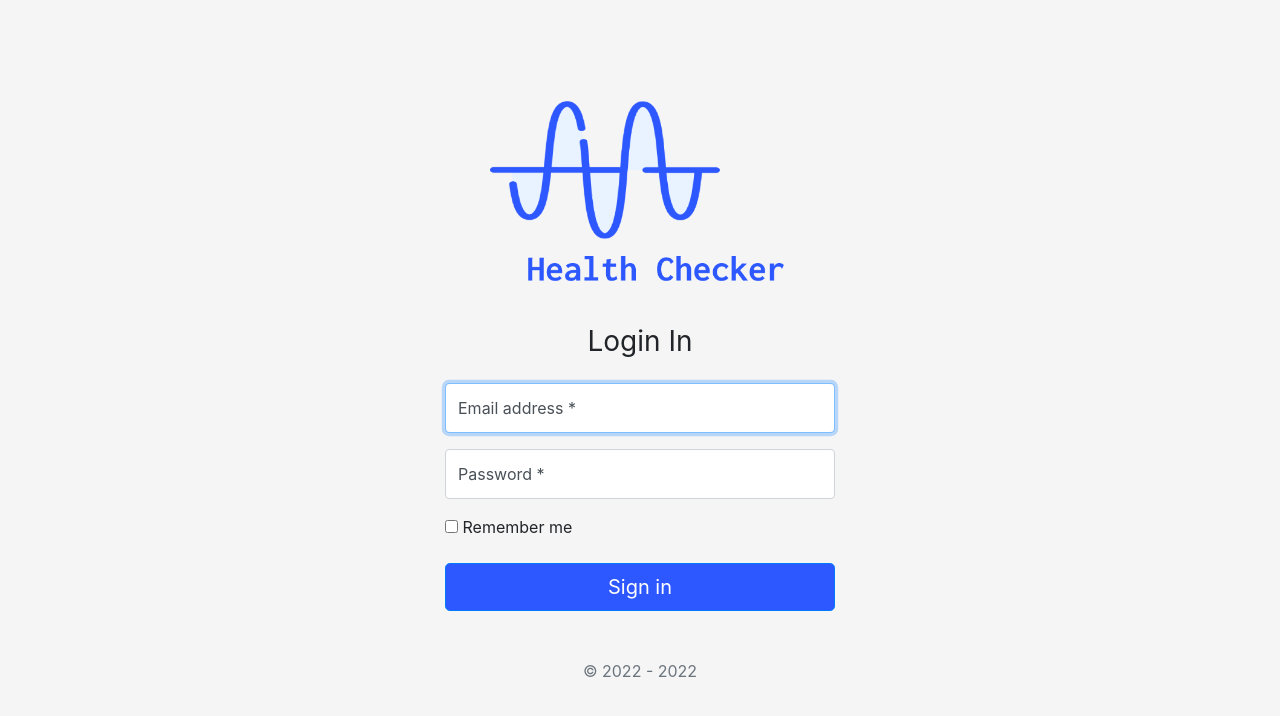
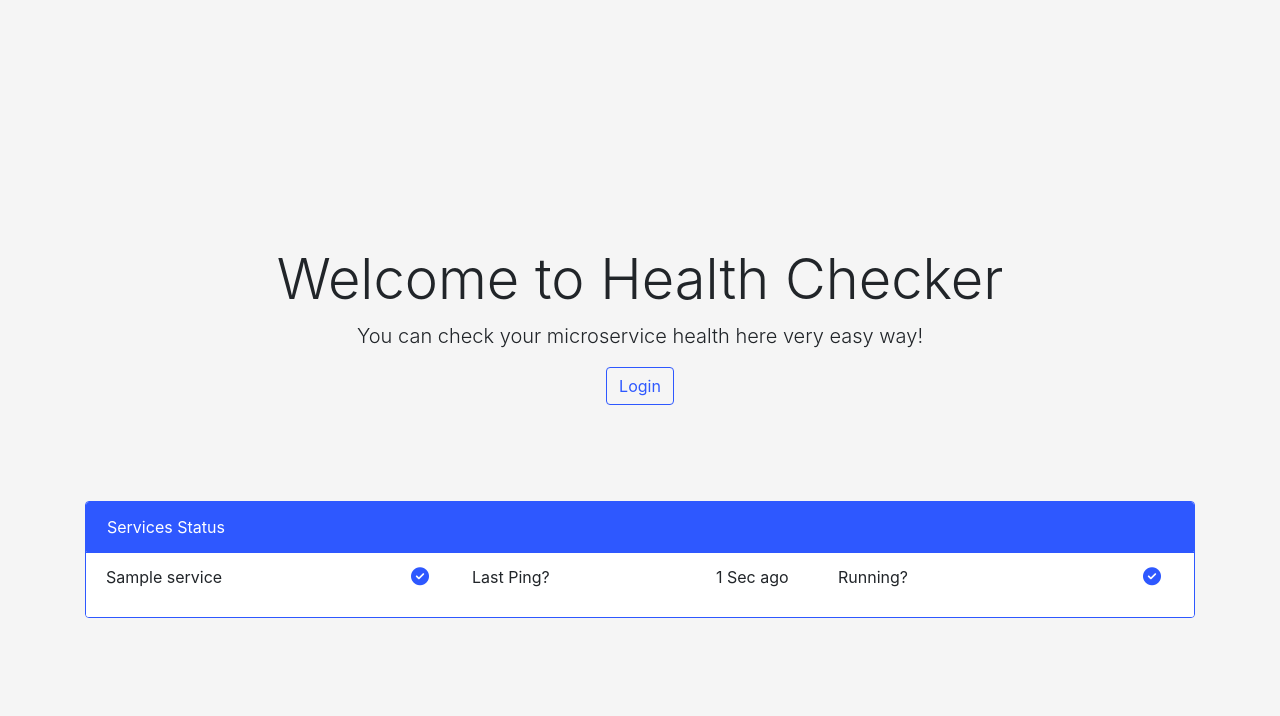
Before and after one commit to vubon/healthchecker, a Django app: page / in a window 1280 px wide. Shown: the top 716 px of the page. Run offline with Django 3.2, Linux system fonts and the light colour scheme; tables that the repository leaves empty hold one stand-in row (Sample ...); some libraries are stand-ins or nearby versions.

Commit message:
Login & Logout and public status page is done

```diff
--- a/apps/accounts/urls.py
+++ b/apps/accounts/urls.py
@@ -1,7 +1,9 @@
 from django.urls import path
 
-from apps.accounts.views import Login
+from apps.accounts.views import Login, Logout, ServiceStatus
 
 urlpatterns = [
-    path("", Login.as_view())
+    path("", ServiceStatus.as_view(), name="open_status"),
+    path("accounts/login/", Login.as_view(), name="login"),
+    path("accounts/logout/", Logout.as_view(), name="logout")
 ]
--- a/apps/accounts/views.py
+++ b/apps/accounts/views.py
@@ -1,7 +1,11 @@
-from django.shortcuts import render
+from django.contrib import messages
+from django.contrib.auth import authenticate, login, logout
+from django.shortcuts import render, redirect
 
 # Create your views here.
 from django.views import View
+
+from apps.projects.models import Service
 
 
 class Login(View):
@@ -9,3 +13,28 @@ class Login(View):
 
     def get(self, request):
         return render(request, template_name=self.template_name)
+
+    def post(self, request):
+        username = request.POST.get("username")
+        password = request.POST.get("password")
+        user = authenticate(request, username=username, password=password)
+        if user:
+            login(request, user)
+            return redirect("project")
+        else:
+            messages.add_message(request, messages.WARNING, "Check your username or password")
+            return render(request, self.template_name)
+
+
+class Logout(View):
+    def get(self, request):
+        logout(request)
+        return redirect("open_status")
+
+
+class ServiceStatus(View):
+    template_name = "public/service-status.html"
+
+    def get(self, request):
+        services = Service.objects.all().values("name", "is_activate", "interval", "enabled")
+        return render(request, self.template_name, {"services": services})
--- a/static/css/login.css
+++ b/static/css/login.css
@@ -85,6 +85,7 @@ body {
     .form-label-group > label {
         display: none;
     }
+
     .form-label-group input::-ms-input-placeholder {
         color: #777;
     }
@@ -96,6 +97,7 @@ body {
     .form-label-group > label {
         display: none;
     }
+
     .form-label-group input:-ms-input-placeholder {
         color: #777;
     }
@@ -104,3 +106,40 @@ body {
 .btn.btn-primary {
     background-color: #2e58ff;
 }
+
+
+.indicator-green {
+    color: #2e58ff;
+    font-size: 18px;
+}
+
+.indicator-red {
+    color: red;
+    font-size: 18px;
+}
+
+.card {
+    border: 1px solid #2e58ff;
+}
+
+.card-header {
+    background-color: #2e58ff;
+    color: #ffffff;
+    border: 1px solid #2e58ff;
+}
+
+.jumbotron {
+    background-color: #f5f5f5;
+    text-align: center;
+}
+.btn-outline-primary {
+    color: #2e58ff;
+    border-color: #2e58ff;
+}
+.btn-outline-primary:hover {
+    background-color: #2e58ff;
+}
+
+.btn-outline-primary:not(:disabled):not(.disabled):active, .btn-outline-primary:not(:disabled):not(.disabled).active, .show > .btn-outline-primary.dropdown-toggle {
+    background-color: #2e58ff;
+}
--- a/templates/account/index.html
+++ b/templates/account/index.html
@@ -1,51 +1,31 @@
-<!doctype html>
+{% extends 'public/base.html' %}
 {% load i18n static %}
-<html lang="en">
-<head>
-    <meta charset="utf-8">
-    <meta name="viewport" content="width=device-width, initial-scale=1, shrink-to-fit=no">
-    <meta name="description" content="">
-    <meta name="author" content="Vubon Roy">
-    <title>Health Checker | Login </title>
-
-    <!-- Bootstrap core CSS -->
-    <link rel="stylesheet" href="{% static 'css/bootstrap.css' %}">
-    <!-- Login CSS -->
-    <link rel="stylesheet" href="{% static 'css/login.css' %}">
-
-    <style>
-        .bd-placeholder-img {
-            font-size: 1.125rem;
-            text-anchor: middle;
-            -webkit-user-select: none;
-            -moz-user-select: none;
-            -ms-user-select: none;
-            user-select: none;
-        }
-
-        @media (min-width: 768px) {
-            .bd-placeholder-img-lg {
-                font-size: 3.5rem;
-            }
-        }
-    </style>
-</head>
-<body>
-<form class="form-signin">
+{% block title %}
+    Create Project
+{% endblock %}
+{% block content %}
+    <div class="container">
+        <div class="row">
+            <div class="col-md-12">
+                <form class="form-signin" method="POST">
                     {% csrf_token %}
                     <div class="text-center mb-4">
-        <img class="mb-4" src="{% static 'img/health-checker.png' %}" alt="" width="300" height="200">
+                        <img class="mb-4" src="{% static 'img/health-checker.png' %}" alt="logo" width="300"
+                             height="200">
                         <h1 class="h3 mb-3 font-weight-normal">Login In</h1>
+                    </div>
+                    {% include 'message.html' %}
+                    <div class="form-label-group">
+                        <input type="text" id="username" name="username" class="form-control" placeholder="Username"
+                               required
+                               autofocus>
+                        <label for="username">Username<span class="indicator-red">*</span></label>
                     </div>
 
                     <div class="form-label-group">
-        <input type="email" id="inputEmail" class="form-control" placeholder="Email address" required autofocus>
-        <label for="inputEmail">Email address <span class="indicator-red">*</span></label>
-    </div>
-
-    <div class="form-label-group">
-        <input type="password" id="inputPassword" class="form-control" placeholder="Password" required>
-        <label for="inputPassword">Password <span class="indicator-red">*</span></label>
+                        <input type="password" id="password" name="password" class="form-control" placeholder="Password"
+                               required>
+                        <label for="password">Password<span class="indicator-red">*</span></label>
                     </div>
 
                     <div class="checkbox mb-3">
--- a/templates/project/create.html
+++ b/templates/project/create.html
@@ -12,13 +12,13 @@
                         <div class="form-group col-md-6">
                             <label for="name">Project Name <span class="indicator-red">*</span></label>
                             <input type="text" class="form-control" name="name" id="project_name"
-                                   placeholder="Project Name">
+                                   placeholder="Project Name" required>
                         </div>
                     </div>
                     <div class="form-row">
                         <div class="form-group col-md-6">
                             <label for="description">Description <span class="indicator-red">*</span></label>
-                            <textarea class="form-control" id="description" rows="3"></textarea>
+                            <textarea class="form-control" id="description" rows="3" required></textarea>
                         </div>
                     </div>
                     <button type="submit" class="btn btn-primary">Create</button>
--- /dev/null
+++ b/templates/public/base.html
@@ -0,0 +1,28 @@
+<!doctype html>
+{% load i18n static %}
+<html lang="en">
+<head>
+    <!-- Required meta tags -->
+    <meta charset="utf-8">
+    <meta name="viewport" content="width=device-width, initial-scale=1, shrink-to-fit=no">
+    <!-- Bootstrap CSS -->
+    <link rel="stylesheet" href="{% static 'css/bootstrap.css' %}">
+    <script src="https://kit.fontawesome.com/ff89d85bbb.js"></script>
+    <link rel="icon" type="image/x-icon" href="{% static 'img/favicon.png' %}">
+    <!-- Login CSS -->
+    <link rel="stylesheet" href="{% static 'css/login.css' %}">
+    <title>{% block title %} {% endblock %}</title>
+</head>
+<body>
+{% block content %}
+
+{% endblock %}
+
+<!-- Optional JavaScript; choose one of the two! -->
+<script src="https://cdn.jsdelivr.net/npm/jquery@3.5.1/dist/jquery.slim.min.js"
+        integrity="sha384-DfXdz2htPH0lsSSs5nCTpuj/zy4C+OGpamoFVy38MVBnE+IbbVYUew+OrCXaRkfj"
+        crossorigin="anonymous"></script>
+<script src="{% static 'js/bootstrap.bundle.js' %}" crossorigin="anonymous"></script>
+<script src="{% static 'js/bootstrap.js' %}" crossorigin="anonymous"></script>
+</body>
+</html>
--- /dev/null
+++ b/templates/public/service-status.html
@@ -0,0 +1,84 @@
+{% extends 'public/base.html' %}
+{% load i18n static %}
+{% block title %}
+    Service Status
+{% endblock %}
+{% block content %}
+
+    <div class="container-fluid">
+        <div class="jumbotron jumbotron-fluid">
+            <div class="container">
+                <h1 class="display-4">Welcome to Health Checker</h1>
+                <p class="lead">You can check your microservice health here very easy way!</p>
+                <a class="lead btn btn-outline-primary" href="{% url 'login' %}">Login</a>
+            </div>
+        </div>
+
+        <div class="container">
+            <div class="row">
+                <div class="col-md-12">
+                    <div class="card">
+                        <div class="card-header">
+                            Services Status
+                        </div>
+                        <ul class="list-group list-group-flush">
+                            {% for service in services %}
+                                <li class="list-group-item">
+                                    <div class="row">
+                                        <div class="col-md-4">
+                                            <div class="row">
+                                                <div class="col-md-10">
+                                                    {{ service.name }}
+                                                </div>
+                                                <div class="col-md-2">
+                                                    {% if service.is_activate %}
+                                                        <i class="fa-solid indicator-green fa-circle-check"></i> {% else %}
+                                                        <i class="fa-solid indicator-red fa-circle-check"></i> {% endif %}
+                                                </div>
+                                            </div>
+
+                                        </div>
+                                        <div class="col-md-4">
+                                            <div class="row">
+                                                <div class="col-md-8">
+                                                    <p>Last Ping?</p>
+                                                </div>
+                                                <div class="col-md-4">
+                                                    {{ service.interval }} Sec ago
+                                                </div>
+                                            </div>
+                                        </div>
+                                        <div class="col-md-4">
+                                            <div class="row">
+                                                <div class="col-md-10">
+                                                    Running?
+                                                </div>
+                                                <div class="col-md-2">
+                                                    {% if service.enabled %}
+                                                        <i class="fa-solid indicator-green fa-circle-check"></i> {% else %}
+                                                        <i class="fa-solid indicator-red fa-circle-check"></i> {% endif %}
+                                                </div>
+                                            </div>
+                                        </div>
+                                    </div>
+                                </li>
+                            {% endfor %}
+                        </ul>
+                    </div>
+                </div>
+
+            </div>
+        </div>
+    </div>
+
+
+    {#    {% block script %}#}
+    {#        <script>#}
+    {#            setTimeout(function () {#}
+    {#                location.reload();#}
+    {#            }, 30000);#}
+    {##}
+    {#        </script>#}
+    {##}
+    {#    {% endblock %}#}
+{% endblock %}
--- a/templates/service/index.html
+++ b/templates/service/index.html
@@ -22,19 +22,19 @@
                 </div>
                 <div class="form-group col-md-2">
                     <label for="interval">Interval (In Second)<span class="indicator-red">*</span></label>
-                    <input type="text" class="form-control" name="interval" id="interval">
+                    <input type="text" class="form-control" name="interval" id="interval" required>
                 </div>
             </div>
             <div class="form-row">
                 <div class="form-group col-md-6">
                     <label for="service_name">Service Name<span class="indicator-red">*</span></label>
                     <input type="text" class="form-control" name="service_name" id="service_name"
-                           placeholder="Service Name">
+                           placeholder="Service Name" required>
                 </div>
                 <div class="form-group col-md-6">
                     <label for="service_url">Health URL<span class="indicator-red">*</span></label>
                     <input type="text" class="form-control" id="service_url" name="service_url"
-                           placeholder="Service Health URL">
+                           placeholder="Service Health URL" required>
                 </div>
             </div>
             <div class="form-group">
```
Also changed, not shown: other parts of templates/account/index.html (+4 -2 lines), apps/projects/views.py (+8 -0 lines), static/css/custom.css (+13 -1 lines), templates/navbar.html (+4 -21 lines). Lines whose indentation alone changed are shown as unchanged.
